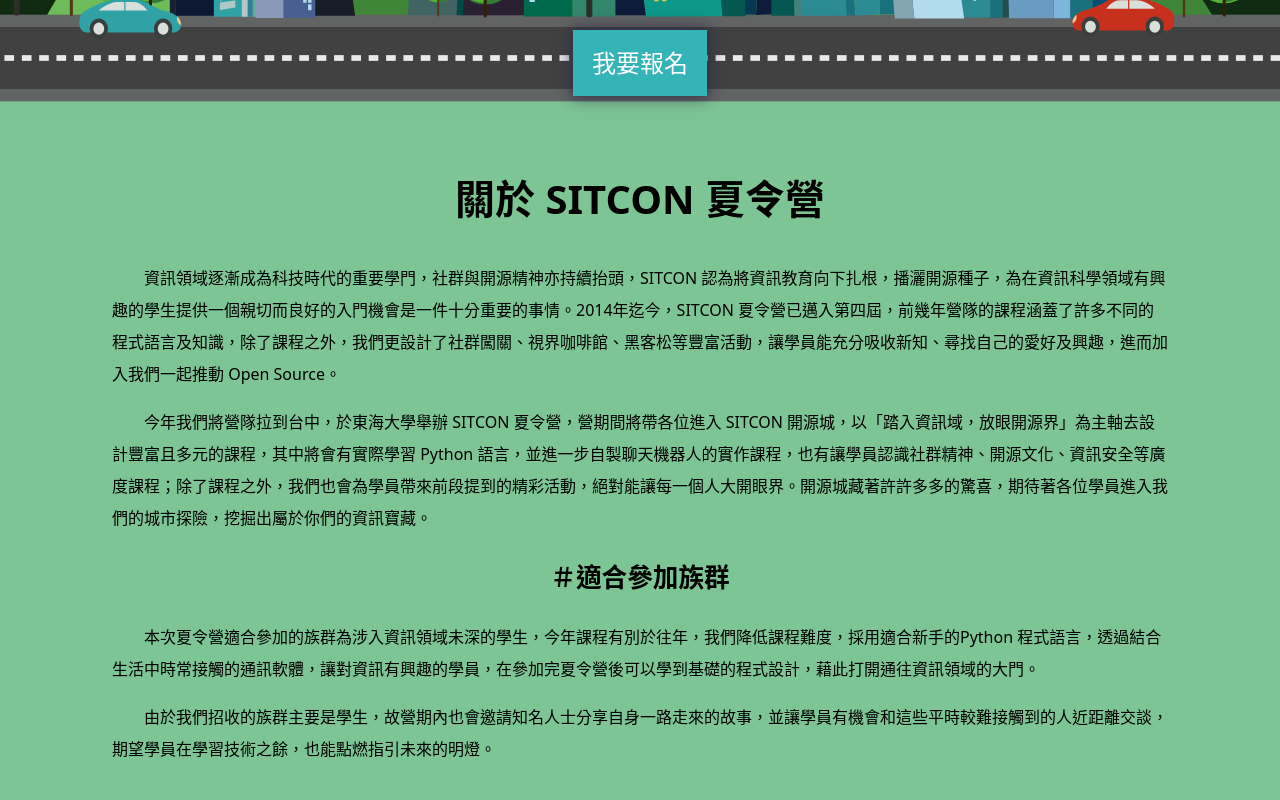
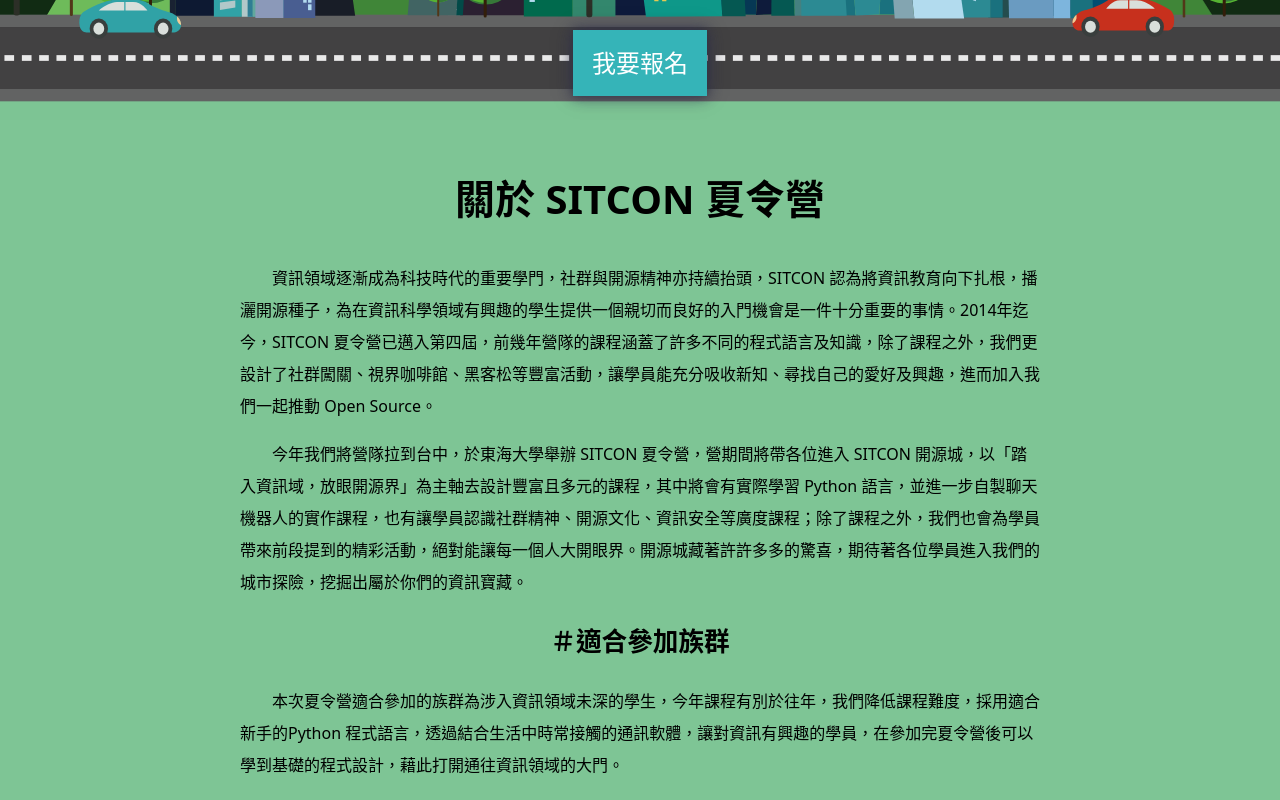
Before and after one commit to sitcon-tw/camp2017, a Vue app: page / in a window 1280 px wide. Shown: the part 680-1480 px from the top of the page. Built offline with nearby package versions, Linux system fonts and the light colour scheme.

Commit message:
Modify left right space

```diff
--- a/src/App.vue
+++ b/src/App.vue
@@ -104,9 +104,9 @@
   margin: 0 auto
   width: 60%
   @media screen and (max-width: 1440px)
-    width: 80%
+    width: 60%
   @media screen and (max-width: 1366px)
-    width: 85%
+    width: 65%
   @media screen and (max-width: 500px)
     width: 90%
   @media screen and (max-width: 320px)
```
